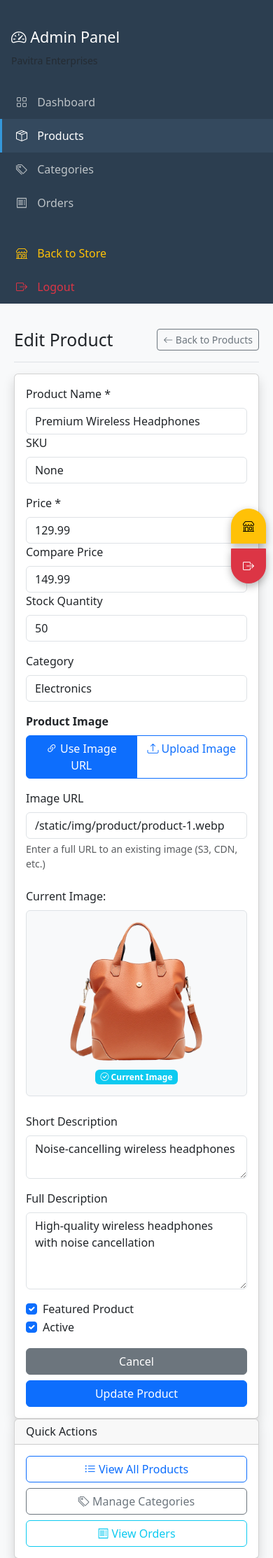
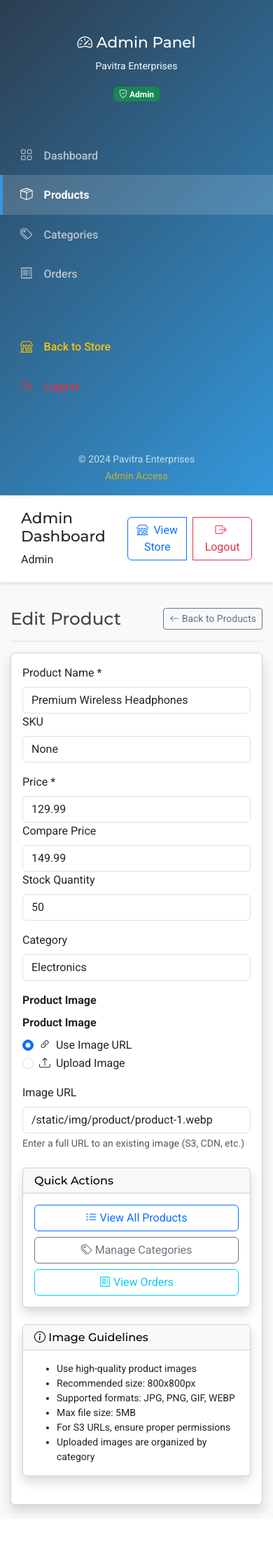
Before and after one commit to sadityalal/pavitra, a Flask app: page /admin/products/edit/1 in a window 390 px wide. Shown: the top 2227 px of the page at 70% size. After the commit the page ends 2167 px from the top, so only its background shows below. Run offline with Flask 3, Linux system fonts and the light colour scheme; the visitor is signed in with stand-in values (Sample User, id 1); data comes from the database, SQL or seed files in the repository; parts of the project's set-up code (start-up, migrations or seed data) failed here and were passed over; some libraries are stand-ins or nearby versions.

Commit message:
Converted buttons to radio button in admin base and admin_new.html

```diff
--- a/templates/admin/admin_new.html
+++ b/templates/admin/admin_new.html
@@ -76,17 +76,24 @@
                     <div class="mb-4">
                         <label class="form-label fw-bold">Product Image</label>
 
-                        <!-- Toggle Buttons -->
-                        <div class="btn-group w-100 mb-3" role="group">
-                            <input type="radio" class="btn-check" name="image_option" id="option_url" value="url" autocomplete="off" checked>
-                            <label class="btn btn-outline-primary" for="option_url">
-                                <i class="bi bi-link-45deg"></i> Use Image URL
-                            </label>
+                    <!-- Image Upload Section with Radio Buttons -->
+                    <div class="mb-4">
+                        <label class="form-label fw-bold">Product Image</label>
 
-                            <input type="radio" class="btn-check" name="image_option" id="option_upload" value="upload" autocomplete="off">
-                            <label class="btn btn-outline-primary" for="option_upload">
-                                <i class="bi bi-upload"></i> Upload Image
-                            </label>
+                        <!-- Radio Button Options -->
+                        <div class="mb-3">
+                            <div class="form-check form-check-inline">
+                                <input class="form-check-input" type="radio" name="image_option" id="option_url" value="url" checked>
+                                <label class="form-check-label" for="option_url">
+                                    <i class="bi bi-link-45deg me-1"></i> Use Image URL
+                                </label>
+                            </div>
+                            <div class="form-check form-check-inline">
+                                <input class="form-check-input" type="radio" name="image_option" id="option_upload" value="upload">
+                                <label class="form-check-label" for="option_upload">
+                                    <i class="bi bi-upload me-1"></i> Upload Image
+                                </label>
+                            </div>
                         </div>
 
                         <!-- URL Input Section -->
@@ -119,64 +126,6 @@
                             </div>
                         </div>
                     </div>
-
-                    <!-- Current Image Display (for edit mode) -->
-                    {% if product and product.image_url %}
-                    <div class="mb-4">
-                        <label class="form-label">Current Image:</label>
-                        <div class="border rounded p-3 text-center bg-light">
-                            <img src="{{ product.image_url }}" alt="Current product image"
-                                 class="img-fluid rounded" style="max-height: 200px;">
-                            <div class="mt-2">
-                                <span class="badge bg-info">
-                                    <i class="bi bi-check-circle"></i> Current Image
-                                </span>
-                            </div>
-                        </div>
-                    </div>
-                    {% endif %}
-
-                    <div class="mb-3">
-                        <label for="short_description" class="form-label">Short Description</label>
-                        <textarea class="form-control" id="short_description" name="short_description" rows="2">{{ product.short_description if product }}</textarea>
-                    </div>
-
-                    <div class="mb-3">
-                        <label for="description" class="form-label">Full Description</label>
-                        <textarea class="form-control" id="description" name="description" rows="4">{{ product.description if product }}</textarea>
-                    </div>
-
-                    <div class="row mb-3">
-                        <div class="col-md-6">
-                            <div class="form-check">
-                                <input class="form-check-input" type="checkbox" id="is_featured" name="is_featured"
-                                       {% if product and product.is_featured %}checked{% endif %}>
-                                <label class="form-check-label" for="is_featured">
-                                    Featured Product
-                                </label>
-                            </div>
-                        </div>
-                        <div class="col-md-6">
-                            <div class="form-check">
-                                <input class="form-check-input" type="checkbox" id="is_active" name="is_active"
-                                       {% if not product or product.is_active %}checked{% endif %}>
-                                <label class="form-check-label" for="is_active">
-                                    Active
-                                </label>
-                            </div>
-                        </div>
-                    </div>
-
-                    <div class="d-grid gap-2 d-md-flex justify-content-md-end">
-                        <a href="{{ url_for('admin.products') }}" class="btn btn-secondary me-md-2">Cancel</a>
-                        <button type="submit" class="btn btn-primary">
-                            {% if product %}Update Product{% else %}Create Product{% endif %}
-                        </button>
-                    </div>
-                </form>
-            </div>
-        </div>
-    </div>
 
     <div class="col-lg-4">
         <div class="card shadow">
@@ -222,7 +171,7 @@
 
 {% block scripts %}
 <script>
-// Toggle between URL and file upload sections
+// Toggle between URL and file upload sections with radio buttons
 document.addEventListener('DOMContentLoaded', function() {
     const urlOption = document.getElementById('option_url');
     const uploadOption = document.getElementById('option_upload');
--- a/templates/admin/base.html
+++ b/templates/admin/base.html
@@ -1,56 +1,96 @@
 <!DOCTYPE html>
 <html lang="en">
+
 <head>
   <meta charset="utf-8">
   <meta content="width=device-width, initial-scale=1.0" name="viewport">
   <title>{% block title %}Admin Panel - Pavitra Enterprises{% endblock %}</title>
+  <meta name="description" content="{% block description %}Pavitra Enterprises Admin Panel - Manage products, categories, orders and more.{% endblock %}">
+  <meta name="keywords" content="{% block keywords %}admin, dashboard, ecommerce, management, pavitra enterprises{% endblock %}">
 
   <!-- Favicons -->
   <link href="{{ url_for('static', filename='img/favicon.png') }}" rel="icon">
+  <link href="{{ url_for('static', filename='img/apple-touch-icon.png') }}" rel="apple-touch-icon">
 
-    <!-- Bootstrap CSS -->
+  <!-- Fonts -->
+  <link href="https://fonts.googleapis.com" rel="preconnect">
+  <link href="https://fonts.gstatic.com" rel="preconnect" crossorigin>
+  <link href="https://fonts.googleapis.com/css2?family=Roboto:ital,wght@0,100;0,300;0,400;0,500;0,700;0,900;1,100;1,300;1,400;1,500;1,700;1,900&family=Montserrat:ital,wght@0,100;0,200;0,300;0,400;0,500;0,600;0,700;0,800;0,900;1,100;1,200;1,300;1,400;1,500;1,600;1,700;1,800;1,900&family=Poppins:ital,wght@0,100;0,200;0,300;0,400;0,500;0,600;0,700;0,800;0,900;1,100;1,200;1,300;1,400;1,500;1,600;1,700;1,800;1,900&display=swap" rel="stylesheet">
+
+  <!-- Vendor CSS Files -->
   <link href="{{ url_for('static', filename='vendor/bootstrap/css/bootstrap.min.css') }}" rel="stylesheet">
   <link href="{{ url_for('static', filename='vendor/bootstrap-icons/bootstrap-icons.css') }}" rel="stylesheet">
+  <link href="{{ url_for('static', filename='vendor/aos/aos.css') }}" rel="stylesheet">
 
-    <!-- Custom Admin CSS -->
+  <!-- Main CSS File -->
+  <link href="{{ url_for('static', filename='css/main.css') }}" rel="stylesheet">
+
+  <!-- Admin Custom CSS -->
   <style>
     .admin-sidebar {
         min-height: 100vh;
-            background: #2c3e50;
+        background: linear-gradient(135deg, #2c3e50 0%, #3498db 100%);
         color: white;
         position: fixed;
-            width: 250px;
+        width: 280px;
         z-index: 1000;
         overflow-y: auto;
+        box-shadow: 2px 0 10px rgba(0,0,0,0.1);
     }
     .admin-main {
-            margin-left: 250px;
-            padding: 20px;
+        margin-left: 280px;
+        padding: 0;
         min-height: 100vh;
         background-color: #f8f9fa;
     }
+    .admin-content {
+        padding: 30px;
+    }
     .sidebar-nav .nav-link {
         color: #bdc3c7;
-            padding: 12px 20px;
-            border-left: 3px solid transparent;
+        padding: 15px 25px;
+        border-left: 4px solid transparent;
         text-decoration: none;
         display: block;
-            transition: all 0.3s;
+        transition: all 0.3s ease;
+        font-weight: 500;
+        border-radius: 0;
     }
-        .sidebar-nav .nav-link:hover, .sidebar-nav .nav-link.active {
+    .sidebar-nav .nav-link:hover {
         color: white;
-            background: #34495e;
+        background: rgba(255,255,255,0.1);
+        border-left-color: #e74c3c;
+        transform: translateX(5px);
+    }
+    .sidebar-nav .nav-link.active {
+        color: white;
+        background: rgba(255,255,255,0.15);
         border-left-color: #3498db;
-            text-decoration: none;
+        font-weight: 600;
     }
     .sidebar-nav .nav-link i {
         width: 20px;
-            margin-right: 10px;
+        margin-right: 12px;
+        font-size: 1.1em;
     }
+
+    .admin-header {
+        background: white;
+        border-bottom: 1px solid #e9ecef;
+        padding: 20px 30px;
+        box-shadow: 0 2px 4px rgba(0,0,0,0.1);
+    }
+
     .stat-card {
-            border-radius: 10px;
+        border-radius: 12px;
         border: none;
-            box-shadow: 0 2px 10px rgba(0,0,0,0.1);
+        box-shadow: 0 4px 6px rgba(0,0,0,0.1);
+        transition: transform 0.3s ease, box-shadow 0.3s ease;
+        border-left: 4px solid #3498db;
+    }
+    .stat-card:hover {
+        transform: translateY(-2px);
+        box-shadow: 0 6px 12px rgba(0,0,0,0.15);
     }
     .stat-card .card-body {
         padding: 25px;
@@ -59,37 +99,13 @@
         font-size: 2.5rem;
         font-weight: bold;
         margin-bottom: 0;
+        color: #2c3e50;
     }
+
     .table-actions .btn {
         padding: 0.25rem 0.5rem;
         font-size: 0.875rem;
-        }
-
-        /* Ensure links are properly styled */
-        .sidebar-nav a {
-            text-decoration: none;
-        }
-
-        /* Floating Switch Button */
-        .floating-switch {
-            position: fixed;
-            bottom: 20px;
-            right: 20px;
-            z-index: 1050;
-        }
-        .floating-switch .btn {
-            width: 50px;
-            height: 50px;
-            border-radius: 50%;
-            display: flex;
-            align-items: center;
-            justify-content: center;
-            box-shadow: 0 4px 12px rgba(0,0,0,0.3);
-            transition: all 0.3s;
-        }
-        .floating-switch .btn:hover {
-            transform: scale(1.1);
-            box-shadow: 0 6px 16px rgba(0,0,0,0.4);
+        border-radius: 6px;
     }
 
     /* Mobile responsiveness */
@@ -102,28 +118,50 @@
         .admin-main {
             margin-left: 0;
         }
-            .floating-switch {
-                bottom: 10px;
-                right: 10px;
+        .admin-content {
+            padding: 20px 15px;
         }
+    }
+
+    /* Custom scrollbar for sidebar */
+    .admin-sidebar::-webkit-scrollbar {
+        width: 6px;
+    }
+    .admin-sidebar::-webkit-scrollbar-track {
+        background: rgba(255,255,255,0.1);
+    }
+    .admin-sidebar::-webkit-scrollbar-thumb {
+        background: rgba(255,255,255,0.3);
+        border-radius: 3px;
+    }
+    .admin-sidebar::-webkit-scrollbar-thumb:hover {
+        background: rgba(255,255,255,0.5);
     }
   </style>
 </head>
-<body>
+
+<body class="admin-body">
+
+  <!-- Admin Layout -->
   <div class="container-fluid p-0">
     <div class="row g-0">
       <!-- Sidebar -->
-            <nav class="admin-sidebar col-md-3 col-lg-2">
-                <div class="position-sticky pt-3">
-                    <div class="sidebar-header px-3 py-4">
-                        <h4 class="text-white">
+      <nav class="admin-sidebar col-lg-2">
+        <div class="position-sticky pt-4">
+          <div class="sidebar-header px-4 py-4 text-center">
+            <h4 class="text-white mb-2">
               <i class="bi bi-speedometer2"></i>
               Admin Panel
             </h4>
-                        <small class="text-muted">Pavitra Enterprises</small>
+            <small class="text-light">Pavitra Enterprises</small>
+            <div class="mt-3">
+              <span class="badge bg-success">
+                <i class="bi bi-shield-check"></i> Admin
+              </span>
+            </div>
           </div>
 
-                    <ul class="nav flex-column sidebar-nav">
+          <ul class="nav flex-column sidebar-nav mt-4">
             <li class="nav-item">
               <a class="nav-link {% if request.endpoint == 'admin.dashboard' %}active{% endif %}"
                  href="{{ url_for('admin.dashboard') }}">
@@ -152,8 +190,9 @@
                 Orders
               </a>
             </li>
-                        <li class="nav-item mt-4">
-                            <a class="nav-link text-warning" href="{{ url_for('shop.index') }}" target="_blank">
+
+            <li class="nav-item mt-5">
+              <a class="nav-link text-warning" href="{{ url_for('shop.index') }}">
                 <i class="bi bi-shop"></i>
                 Back to Store
               </a>
@@ -165,17 +204,57 @@
               </a>
             </li>
           </ul>
+
+          <!-- Admin Footer -->
+          <div class="sidebar-footer px-4 py-3 mt-5 text-center">
+            <small class="text-light opacity-75">
+              &copy; 2024 Pavitra Enterprises<br>
+              <span class="text-warning">Admin Access</span>
+            </small>
+          </div>
         </div>
       </nav>
 
       <!-- Main content -->
-            <main class="admin-main col-md-9 col-lg-10">
+      <main class="admin-main col-lg-10">
+        <!-- Admin Header -->
+        <div class="admin-header">
+          <div class="d-flex justify-content-between align-items-center">
+            <div>
+              <h4 class="mb-0 text-dark">
+                {% block page_title %}Admin Dashboard{% endblock %}
+              </h4>
+              <nav aria-label="breadcrumb" class="mt-2">
+                <ol class="breadcrumb mb-0">
+                  <li class="breadcrumb-item"><a href="{{ url_for('admin.dashboard') }}">Admin</a></li>
+                  {% block breadcrumb %}{% endblock %}
+                </ol>
+              </nav>
+            </div>
+            <div class="admin-actions">
+              <div class="btn-group">
+                <a href="{{ url_for('shop.index') }}" class="btn btn-outline-primary">
+                  <i class="bi bi-shop me-1"></i> View Store
+                </a>
+                <a href="{{ url_for('auth.logout') }}" class="btn btn-outline-danger ms-2">
+                  <i class="bi bi-box-arrow-right me-1"></i> Logout
+                </a>
+              </div>
+            </div>
+          </div>
+        </div>
+
+        <!-- Main Content Area -->
+        <div class="admin-content">
           <!-- Flash Messages -->
           {% with messages = get_flashed_messages(with_categories=true) %}
             {% if messages %}
               {% for category, message in messages %}
-                            <div class="alert alert-{{ 'danger' if category == 'error' else category }} alert-dismissible fade show mt-3" role="alert">
-                                {{ message }}
+                <div class="alert alert-{{ 'danger' if category == 'error' else category }} alert-dismissible fade show mb-4" role="alert">
+                  <div class="d-flex align-items-center">
+                    <i class="bi bi-{{ 'exclamation-triangle-fill' if category == 'error' else 'check-circle-fill' if category == 'success' else 'info-circle-fill' }} me-2"></i>
+                    <div>{{ message }}</div>
+                  </div>
                   <button type="button" class="btn-close" data-bs-dismiss="alert"></button>
                 </div>
               {% endfor %}
@@ -183,38 +262,30 @@
           {% endwith %}
 
           {% block content %}
+          <!-- Content from child templates will go here -->
           {% endblock %}
+        </div>
       </main>
     </div>
   </div>
 
-    <!-- Floating Switch Button -->
-    <div class="floating-switch">
-        <div class="btn-group-vertical">
-            <a href="{{ url_for('shop.index') }}" class="btn btn-warning mb-2" target="_blank"
-               title="Go to Store" data-bs-toggle="tooltip" data-bs-placement="left">
-                <i class="bi bi-shop"></i>
-            </a>
-            <a href="{{ url_for('auth.logout') }}" class="btn btn-danger"
-               title="Logout" data-bs-toggle="tooltip" data-bs-placement="left">
-                <i class="bi bi-box-arrow-right"></i>
-            </a>
-        </div>
-    </div>
+  <!-- Vendor JS Files -->
+  <script src="{{ url_for('static', filename='vendor/bootstrap/js/bootstrap.bundle.min.js') }}"></script>
+  <script src="{{ url_for('static', filename='vendor/aos/aos.js') }}"></script>
 
-    <!-- Bootstrap JS -->
-    <script src="{{ url_for('static', filename='vendor/bootstrap/js/bootstrap.bundle.min.js') }}"></script>
-
-    <!-- Initialize Tooltips -->
+  <!-- Initialize AOS -->
   <script>
-        // Initialize Bootstrap tooltips
-        var tooltipTriggerList = [].slice.call(document.querySelectorAll('[data-bs-toggle="tooltip"]'))
-        var tooltipList = tooltipTriggerList.map(function (tooltipTriggerEl) {
-            return new bootstrap.Tooltip(tooltipTriggerEl)
-        })
+    AOS.init({
+      duration: 800,
+      easing: 'ease-in-out',
+      once: true
+    });
   </script>
 
   {% block scripts %}
+  <!-- Additional scripts from child templates will go here -->
   {% endblock %}
+
 </body>
+
 </html>
```
Lines whose indentation alone changed are shown as unchanged.
